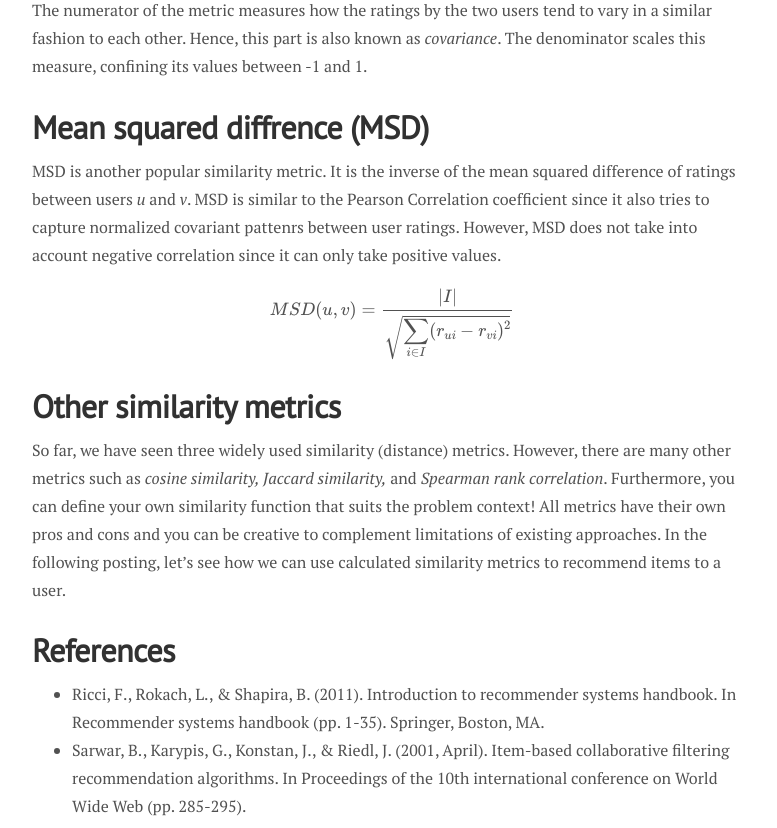
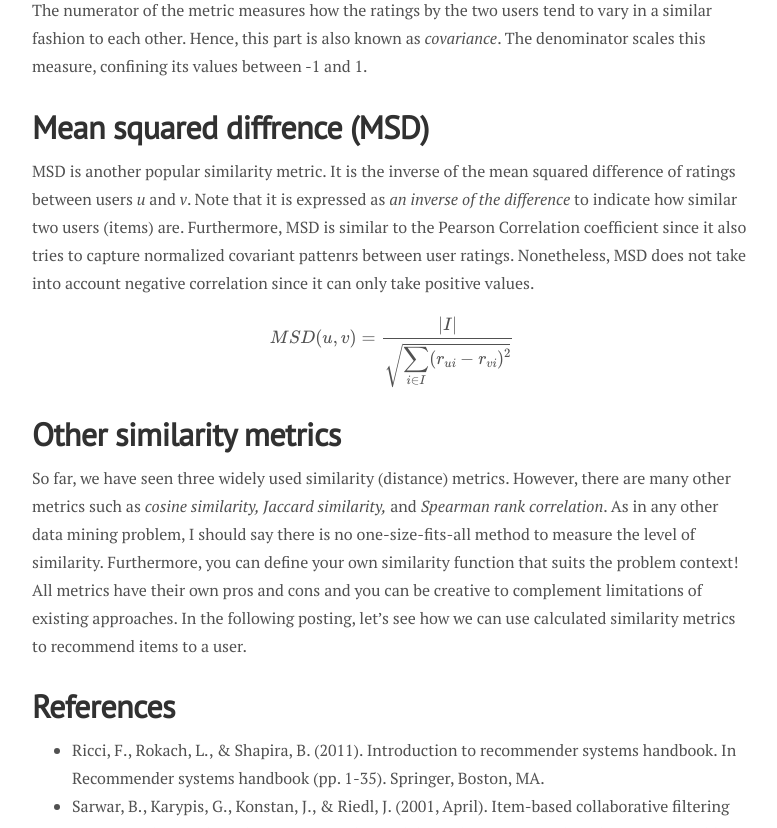
Before and after one commit to buomsoo-kim/buomsoo-kim.github.io, a Jekyll site: the page built from _posts/2020-08-18-Recommender-systems-collab-filtering-6.md.md, in a window 1280 px wide and 900 px high, scrolled down 2441 px, cut to the strip 72-900 px from the top of the window. Shown: the whole strip, without its empty margins (248-1025 px from the left). Built offline with Jekyll 4.4.1, drawn with Linux system fonts in a browser that asks for light colours; nearby versions of some CDN libraries; formulas are drawn with MathJax 3; comment, search, counter and statistics services are not loaded.

Commit message:
Update 2020-08-18-Recommender-systems-collab-filtering-6.md.md

```diff
--- a/_posts/2020-08-18-Recommender-systems-collab-filtering-6.md.md
+++ b/_posts/2020-08-18-Recommender-systems-collab-filtering-6.md.md
@@ -54,7 +54,7 @@ The numerator of the metric measures how the ratings by the two users tend to va
 
 # Mean squared diffrence (MSD)
 
-MSD is another popular similarity metric. It is the inverse of the mean squared difference of ratings between users *u* and *v*. MSD is similar to the Pearson Correlation coefficient since it also tries to capture normalized covariant pattenrs between user ratings. However, MSD does not take into account negative correlation since it can only take positive values.
+MSD is another popular similarity metric. It is the inverse of the mean squared difference of ratings between users *u* and *v*. Note that it is expressed as *an inverse of the difference* to indicate how similar two users (items) are. Furthermore, MSD is similar to the Pearson Correlation coefficient since it also tries to capture normalized covariant pattenrs between user ratings. Nonetheless, MSD does not take into account negative correlation since it can only take positive values.
 
 \begin{equation}
 MSD(u, v) = \frac{|I|}{\sqrt{\displaystyle\sum_{i \in I}(r_{ui} - r_{vi})^2}}
@@ -63,7 +63,7 @@ MSD(u, v) = \frac{|I|}{\sqrt{\displaystyle\sum_{i \in I}(r_{ui} - r_{vi})^2}}
 
 # Other similarity metrics
 
-So far, we have seen three widely used similarity (distance) metrics. However, there are many other metrics such as *cosine similarity, Jaccard similarity,* and *Spearman rank correlation*. Furthermore, you can define your own similarity function that suits the problem context! All metrics have their own pros and cons and you can be creative to complement limitations of existing approaches. In the following posting, let's see how we can use calculated similarity metrics to recommend items to a user.
+So far, we have seen three widely used similarity (distance) metrics. However, there are many other metrics such as *cosine similarity, Jaccard similarity,* and *Spearman rank correlation*. As in any other data mining problem, I should say there is no one-size-fits-all method to measure the level of similarity. Furthermore, you can define your own similarity function that suits the problem context! All metrics have their own pros and cons and you can be creative to complement limitations of existing approaches. In the following posting, let's see how we can use calculated similarity metrics to recommend items to a user.
 
 
 # References
```
